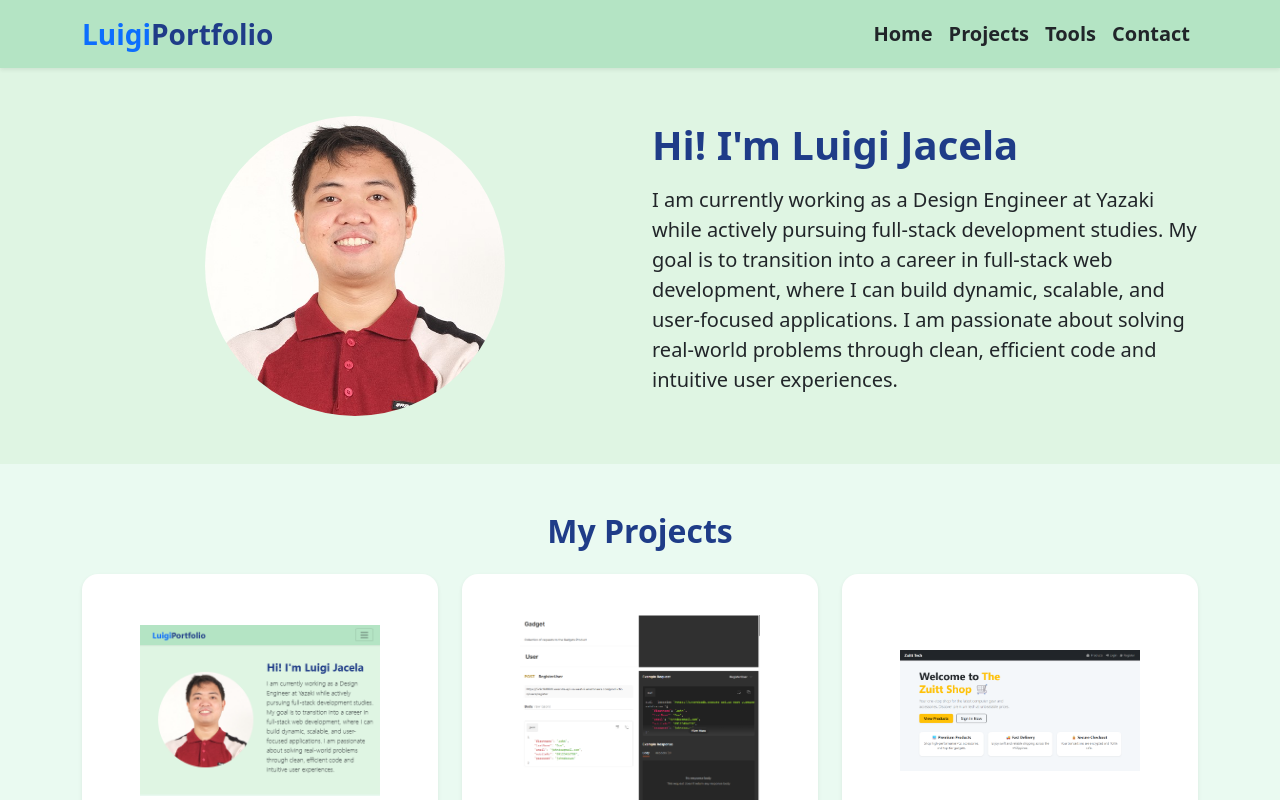
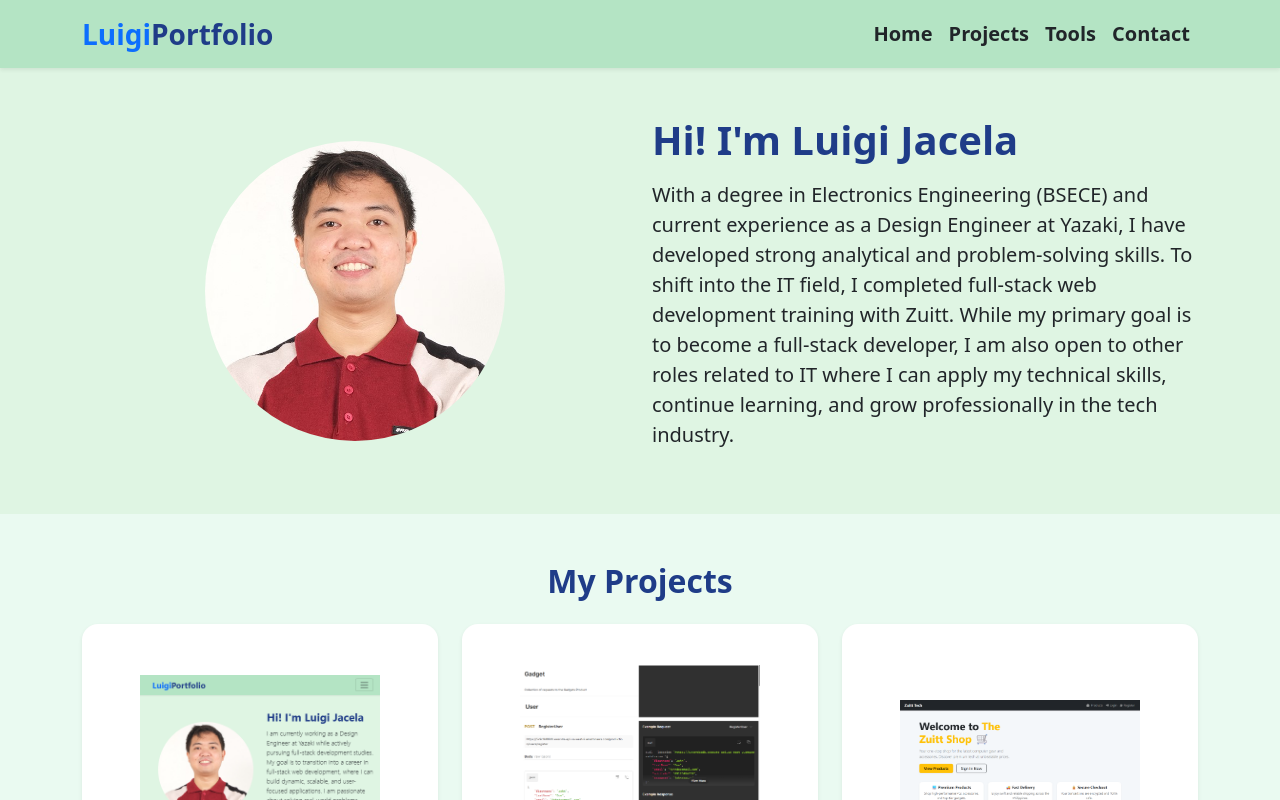
Before and after one commit to luigiaaronjacela/webporfolio, a React (Create React App) app: page / in a window 1280 px wide. Shown: the top 800 px of the page. Built offline with nearby package versions, Linux system fonts and the light colour scheme.

Commit message:
update resume

```diff
--- a/src/components/Landing.js
+++ b/src/components/Landing.js
@@ -32,7 +32,7 @@ export default function Landing() {
               Hi! I'm Luigi Jacela
             </h1>
             <p className="lead mt-3">
-              I am currently working as a Design Engineer at Yazaki while actively pursuing full-stack development studies. My goal is to transition into a career in full-stack web development, where I can build dynamic, scalable, and user-focused applications. I am passionate about solving real-world problems through clean, efficient code and intuitive user experiences.
+              With a degree in Electronics Engineering (BSECE) and current experience as a Design Engineer at Yazaki, I have developed strong analytical and problem-solving skills. To shift into the IT field, I completed full-stack web development training with Zuitt. While my primary goal is to become a full-stack developer, I am also open to other roles related to IT where I can apply my technical skills, continue learning, and grow professionally in the tech industry.
             </p>
           </div>
 
```
Also changed, not shown: 1 other file (tests, documents, lock files or other folders).
